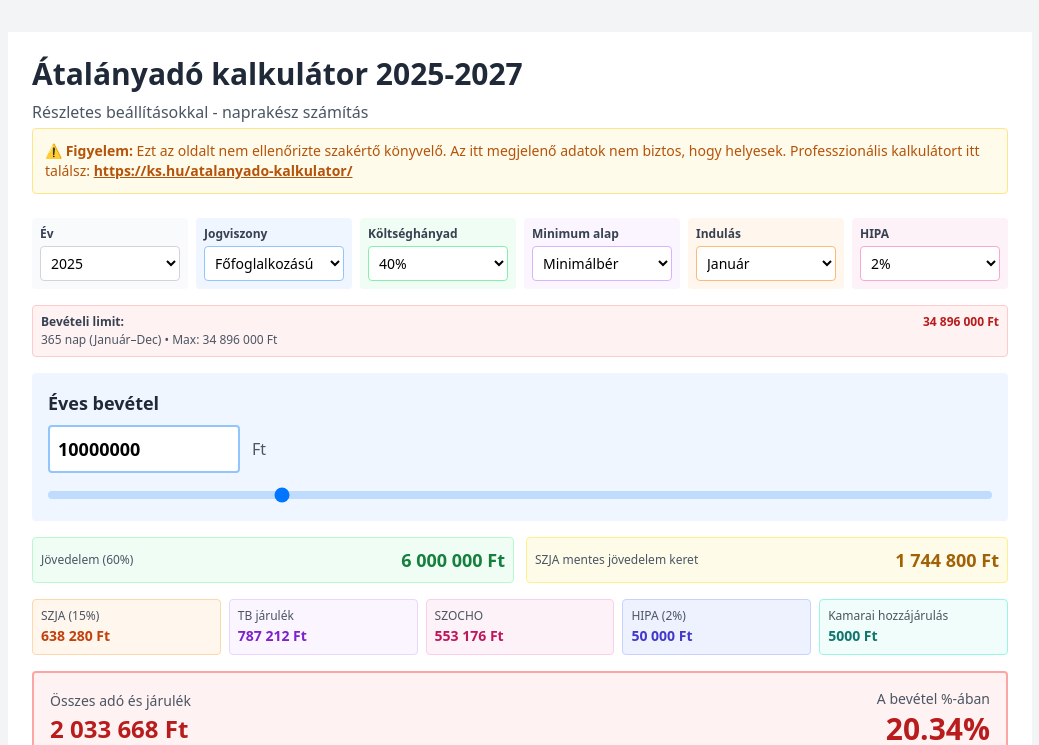
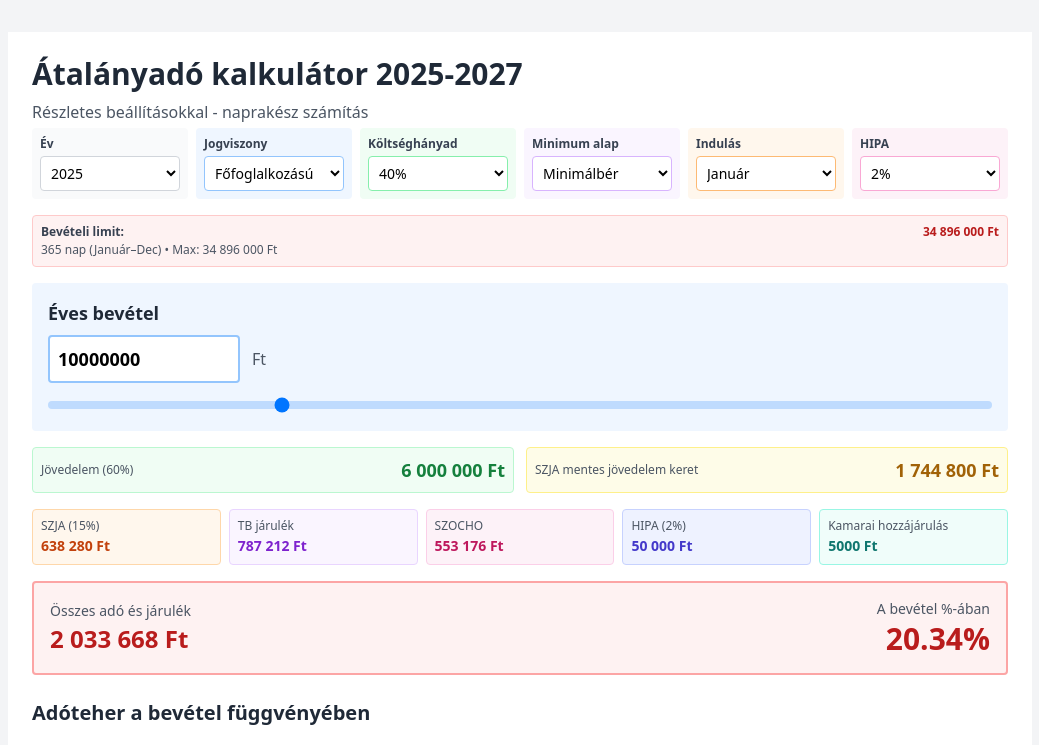
Before and after one commit to DaWe35/atalanyado, a React (Vite) app: page / in a window 1280 px wide. Shown: the top 745 px of the page, without its empty margins (120-1159 px from the left). Built offline with nearby package versions, Linux system fonts and the light colour scheme.

Commit message:
Update AtalanyadoDiagram: Modify warning message for 2027 to indicate that the minimum wage is not final, ensuring users are aware of potential inaccuracies in calculations.

```diff
--- a/src/AtalanyadoDiagram.jsx
+++ b/src/AtalanyadoDiagram.jsx
@@ -265,10 +265,11 @@ export default function AtalanyadoDiagram() {
     <div className="w-full max-w-5xl mx-auto p-6 bg-white">
       <h1 className="text-3xl font-bold mb-2 text-gray-800">Átalányadó kalkulátor 2025-2027</h1>
       <p className="text-gray-600 mb-1">Részletes beállításokkal - naprakész számítás</p>
-      <p className="text-sm text-amber-700 bg-amber-50 border border-amber-200 rounded p-3 mb-6">
-        ⚠️ <strong>Figyelem:</strong> Ezt az oldalt nem ellenőrizte szakértő könyvelő. Az itt megjelenő adatok nem biztos, hogy helyesek.
-        Professzionális kalkulátort itt találsz: <a href="https://ks.hu/atalanyado-kalkulator/" target="_blank" className="underline font-semibold">https://ks.hu/atalanyado-kalkulator/</a>
-      </p>
+      {ev === 2027 && (
+        <p className="text-sm text-amber-700 bg-amber-50 border border-amber-200 rounded p-3 mb-6">
+          ⚠️ <strong>Figyelem:</strong> A 2027-es minimálbér nem végleges, ezért a számítások nem lehetnek pontosak.
+        </p>
+      )}
 
       {/* Beállítások */}
       <div className="grid grid-cols-2 sm:grid-cols-3 lg:grid-cols-6 gap-2 mb-4">
```
